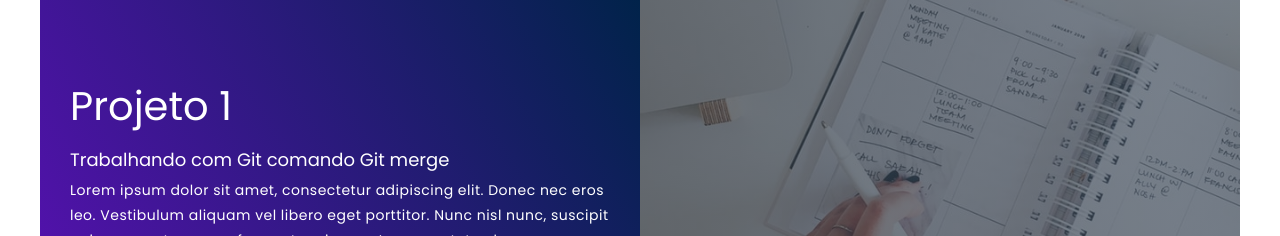
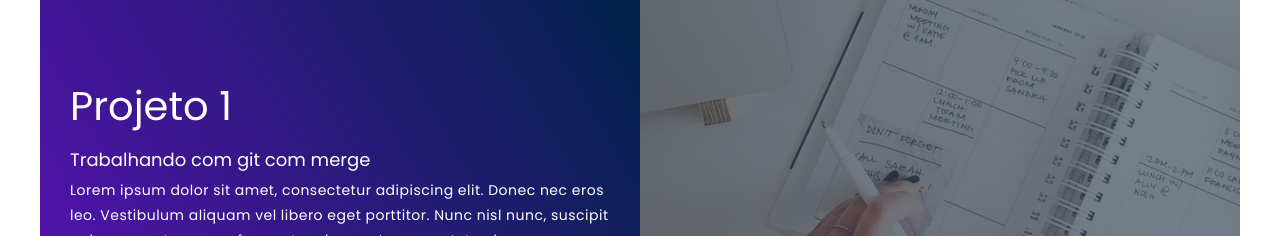
Before and after one commit to DudaAhkera/portfolio_Duda_AHkera_Estudos, a plain HTML site: page index.html in a window 1280 px wide. Shown: the part 1186-1422 px from the top of the page. Drawn offline with Linux system fonts and the light colour scheme.

Commit message:
update project 1 description

```diff
--- a/index.html
+++ b/index.html
@@ -29,7 +29,7 @@
                 <div class="project-item">
                     <div class="project-info">
                         <h1>Projeto 1</h1>
-                        <h2>Trabalhando com Git comando Git merge</h2>
+                        <h2>Trabalhando com git com merge</h2>
                         <p>Lorem ipsum dolor sit amet, consectetur adipiscing elit. Donec nec eros leo. Vestibulum
                             aliquam vel libero eget porttitor. Nunc nisl nunc, suscipit quis quam ut, congue fermentum
                             ipsum. In consectetur, leo a accumsan eleifend, tortor leo eleifend nunc, sed pulvinar neque
```
